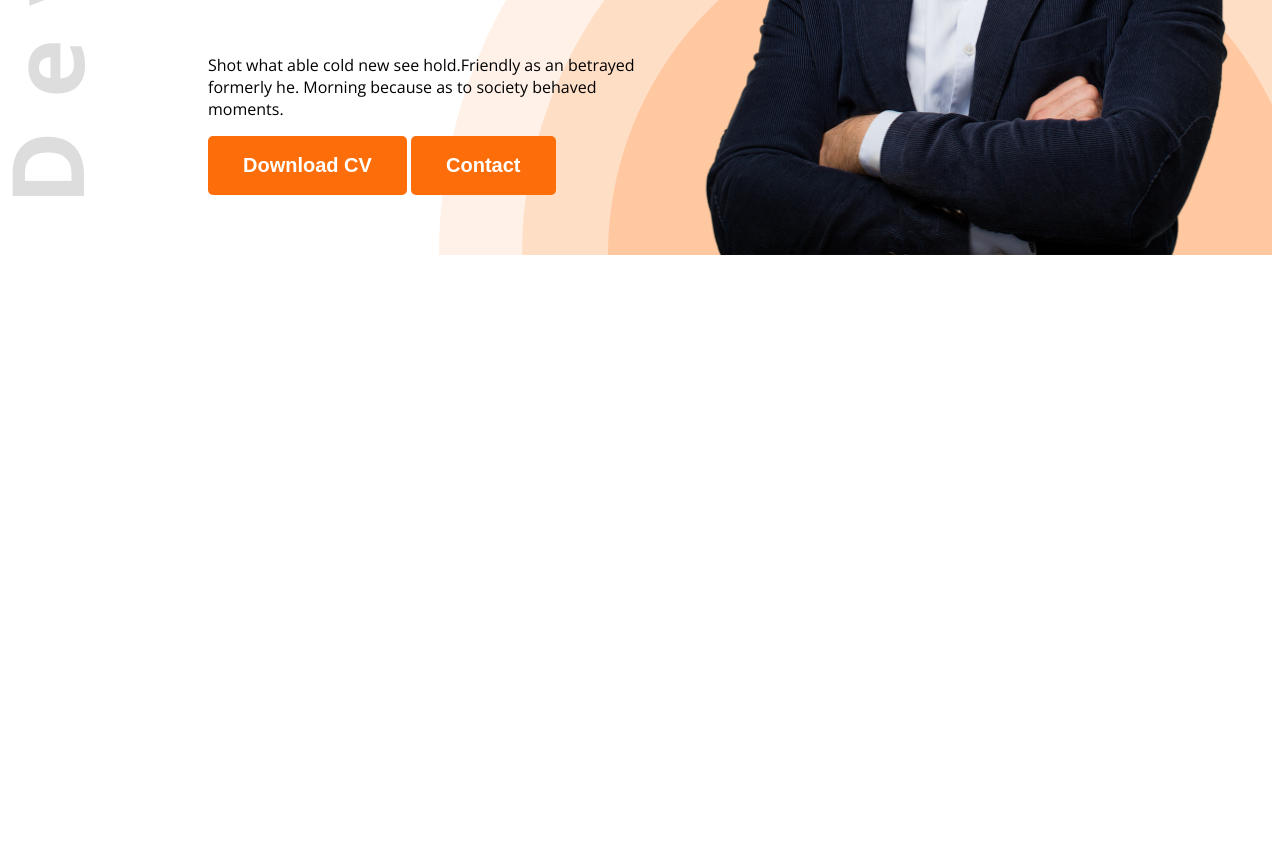
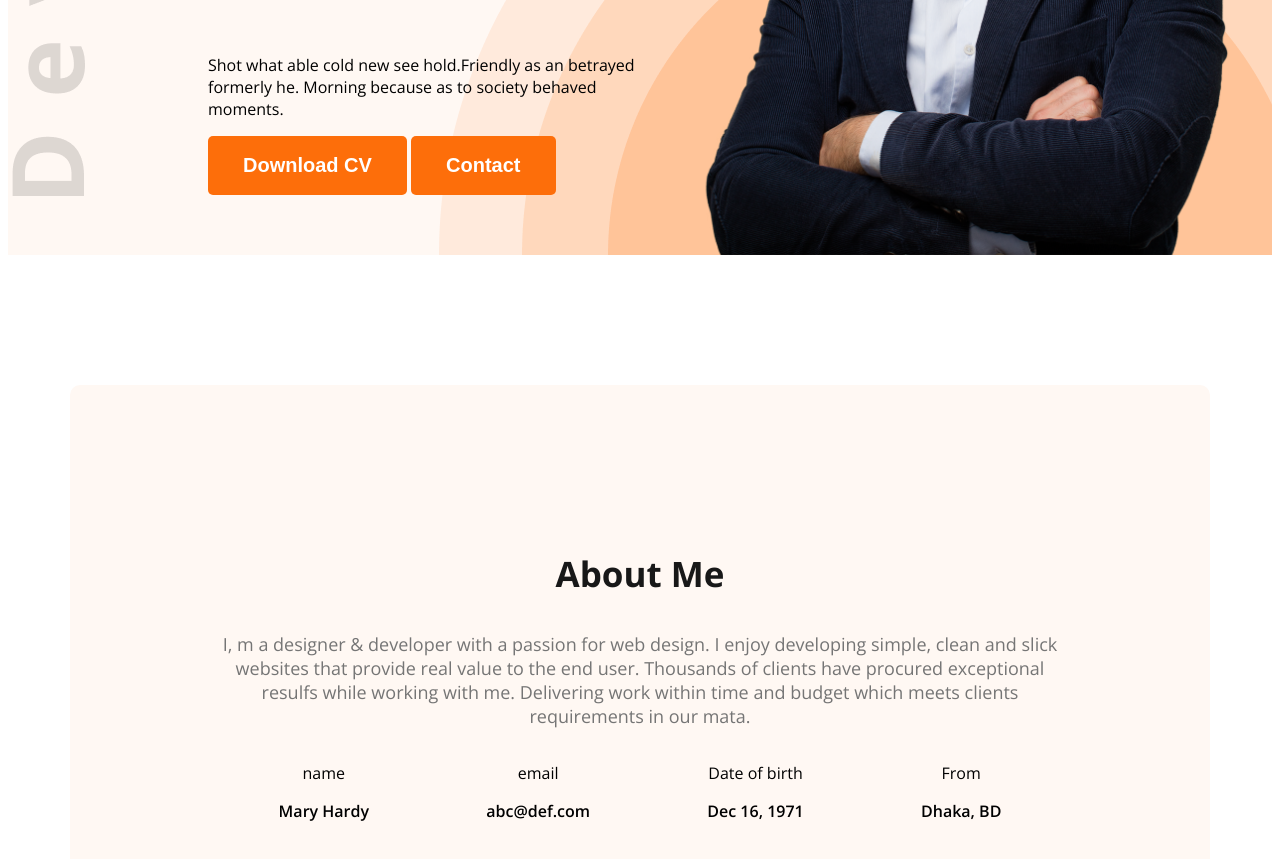
Before and after one commit to MuhaimanAlamMazumder/web-dev-portfolio, a plain HTML site: page index.html in a window 1280 px wide. Shown: the part 575-1434 px from the top of the page. Before the commit the page ends 838 px from the top, so only its background shows below. Drawn offline with nearby package versions, Linux system fonts and the light colour scheme.

Commit message:
portfolio updated

```diff
--- a/index.html
+++ b/index.html
@@ -11,7 +11,7 @@
 </head>
 <body class="open-sans-normal">
 
-    <header class="header">
+    <header class="header secondary-bg">
 
         <nav>
             <h3 class="nav-title">Ma<span class="text-primary">r</span>y</h3>
@@ -49,6 +49,35 @@
 
     <main>
 
+        <section class="about secondary-bg">
+            <h3 class="section-title">About Me</h3>
+            <p class="section-description">
+                I, m a designer & developer with a passion for web design. I enjoy developing simple, clean and slick websites that provide real value to the end user. Thousands of clients have procured exceptional resulfs while working with me. Delivering work within time and budget which meets clients requirements in our mata.
+            </p>
+
+            <div class="about-items">
+
+                <div class="about-item">
+                    <p class="item-title">name</p>
+                    <p class="item-description">Mary Hardy</p>
+                </div>
+                <div class="about-item">
+                    <p class="item-title">email</p>
+                    <p class="item-description">abc@def.com</p>
+                </div>
+                <div class="about-item">
+                    <p class="item-title">Date of birth</p>
+                    <p class="item-description">Dec 16, 1971</p>
+                </div>
+                <div class="about-item">
+                    <p class="item-title">From</p>
+                    <p class="item-description">Dhaka, BD</p>
+                </div>
+
+            </div>
+
+        </section>
+
     </main>
 
     <footer>
--- a/styless/portfolio.css
+++ b/styless/portfolio.css
@@ -9,6 +9,11 @@
 }
 
 /* shared styles */
+
+.secondary-bg{
+
+    background-color: #FFF8F3;
+}
 .text-primary{
 
     color: #FD6E0A;
@@ -30,6 +35,19 @@
     border-radius: 5px;
 
 
+}
+
+.section-title{
+
+    font-size: 35px;
+    font-weight: bold;
+    color: #181818;
+}
+
+.section-description{
+
+    font-size: 18px;
+    color: #757575;
 }
 
 .header{
@@ -106,3 +124,32 @@
 
     width: 580px;
 }
+
+/* main styles */
+main{
+
+    max-width: 1140px;
+    margin: 0 auto;
+
+
+}
+
+/* about styles */
+
+.about{
+
+    border-radius: 10px;
+    padding: 130px 150px;
+    text-align: center;
+    margin-top: 130px;
+}
+.about-items{
+
+    display: flex;
+    justify-content: space-around;
+}
+
+.item-description{
+
+    font-weight: 600;
+}
```
